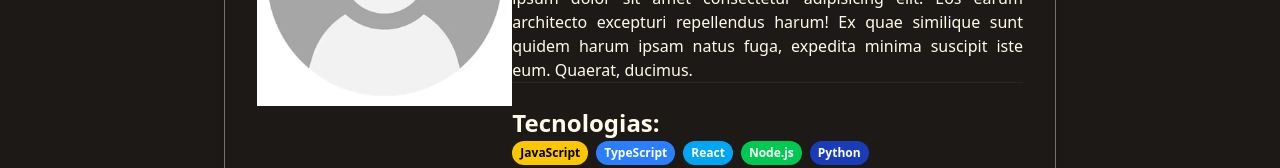
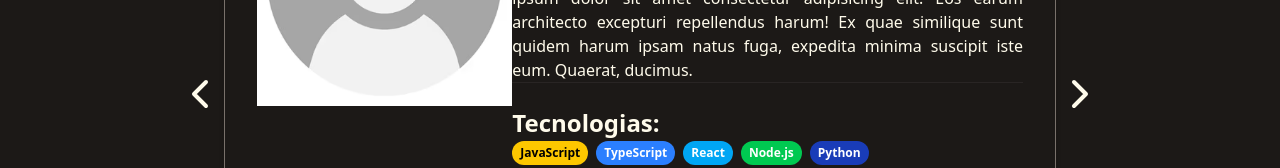
Before and after one commit to joaovlara/team-dev-hub, a Next.js app: page /equipe/1 in a window 1280 px wide. Shown: the part 306-474 px from the top of the page. Built offline with nearby package versions, Linux system fonts and the light colour scheme.

Commit message:
add pagination

```diff
--- a/src/app/equipe/[id]/page.tsx
+++ b/src/app/equipe/[id]/page.tsx
@@ -1,15 +1,29 @@
 import { members } from "@/data/members";
 import { techColorMap } from "@/data/colors";
 import Image from "next/image";
+import Link from "next/link";
+import { ChevronLeft, ChevronRight } from "lucide-react";
 
 
 export default function MemberCard({ params }: { params: { id: string } }) {
   const memberId = parseInt(params.id);
   const memberIndex = members.findIndex((m) => m.id === memberId);
+
+  if (memberIndex === -1) {
+    return <div>Membro não encontrado</div>;
+  }
+
   const member = members[memberIndex];
 
+  const prevMemberId = memberIndex > 0 ? members[memberIndex - 1].id : members[members.length - 1].id;
+  const nextMemberId = memberIndex < members.length - 1 ? members[memberIndex + 1].id : members[0].id;
+
   return (
-    <section className="h-screen bg-stone-900 text-amber-5 flex justify-center items-center">
+    <section className="h-screen bg-stone-900 text-amber-5 flex justify-center items-center text-amber-100">
+
+      <Link href={`/equipe/${prevMemberId}`} className="text-amber-50 hover:text-amber-200 transition-colors">
+        <ChevronLeft size={48} />
+      </Link>
 
       <div className="flex flex-col md:flex-row w-[65vw] shadow-md p-8 border border-stone-500 text-amber-50">
         <div className="flex flex-col w-1/3 items-center">
@@ -27,7 +41,7 @@ export default function MemberCard({ params }: { params: { id: string } }) {
         </div>
 
         {/* Descrição */}
-        <div className="flex flex-col w-4/6 space-y-6 ">
+        <div className="flex flex-col w-4/6 space-y-6">
 
           <div className="separator">
             <h2 className="text-2xl font-bold">Sobre</h2>
@@ -52,6 +66,10 @@ export default function MemberCard({ params }: { params: { id: string } }) {
 
         </div>
       </div>
+      <Link href={`/equipe/${nextMemberId}`} className="text-amber-50 hover:text-amber-200 transition-colors">
+        <ChevronRight size={48} />
+      </Link>
+
     </section>
 
   )
```
